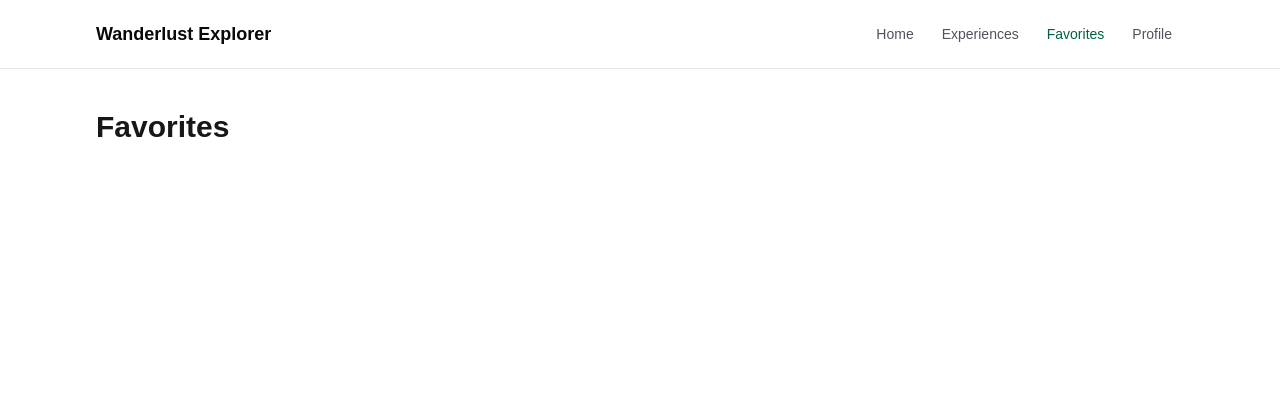
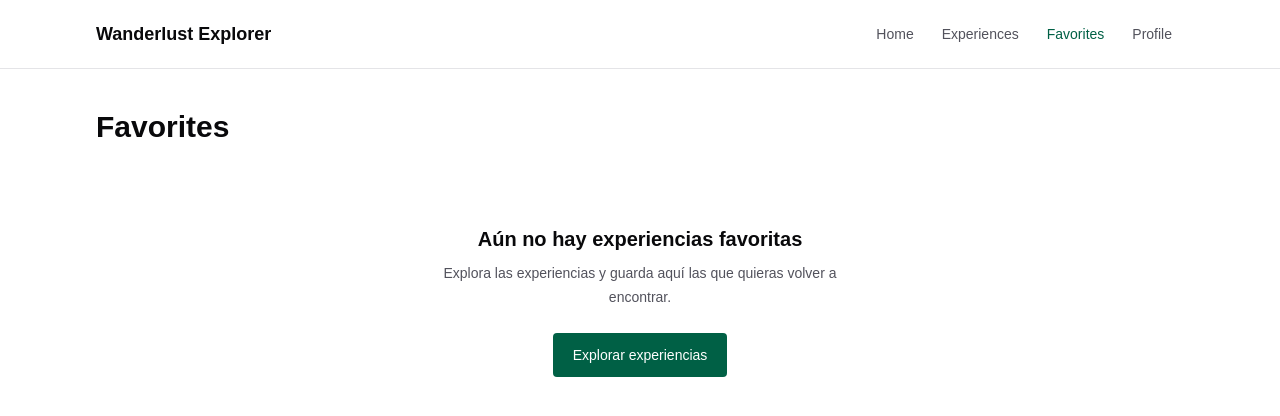
Before and after one commit to 4GeeksAcademy/nextjs-wanderlust-explorer-Pablete-Dev, a Next.js app: page /favorites in a window 1280 px wide. Shown: the top 416 px of the page. Built offline with nearby package versions, Linux system fonts and the light colour scheme.

Commit message:
feat: add favorites page

```diff
--- a/src/app/favorites/page.tsx
+++ b/src/app/favorites/page.tsx
@@ -1,7 +1,44 @@
+"use client";
+
+import Link from "next/link";
+import ExperienceCard from "@/components/ExperienceCard";
+import { useFavorites } from "@/components/FavoritesProvider";
+import { experiences } from "@/data/experiences";
+
 export default function FavoritesPage() {
+  const { favoriteIds } = useFavorites();
+  const favoriteExperiences = experiences.filter((experience) =>
+    favoriteIds.includes(experience.id),
+  );
+
   return (
     <main className="mx-auto w-full max-w-6xl flex-1 px-5 py-10 sm:px-8">
-      <h1 className="text-3xl font-semibold">Favorites</h1>
+      <header className="mb-8">
+        <h1 className="text-3xl font-semibold text-zinc-950">Favorites</h1>
+      </header>
+
+      {favoriteExperiences.length === 0 ? (
+        <section className="py-12 text-center">
+          <h2 className="text-xl font-semibold text-zinc-950">
+            Aún no hay experiencias favoritas
+          </h2>
+          <p className="mx-auto mt-2 max-w-md text-sm leading-6 text-zinc-600">
+            Explora las experiencias y guarda aquí las que quieras volver a encontrar.
+          </p>
+          <Link
+            href="/experiences"
+            className="mt-6 inline-flex min-h-11 items-center justify-center rounded-sm bg-emerald-800 px-5 py-2.5 text-sm font-medium text-white transition-colors hover:bg-emerald-900 focus-visible:outline-2 focus-visible:outline-offset-2 focus-visible:outline-emerald-800"
+          >
+            Explorar experiencias
+          </Link>
+        </section>
+      ) : (
+        <div className="grid grid-cols-1 gap-5 sm:grid-cols-2 lg:grid-cols-3">
+          {favoriteExperiences.map((experience) => (
+            <ExperienceCard key={experience.id} experience={experience} />
+          ))}
+        </div>
+      )}
     </main>
   );
 }
```
